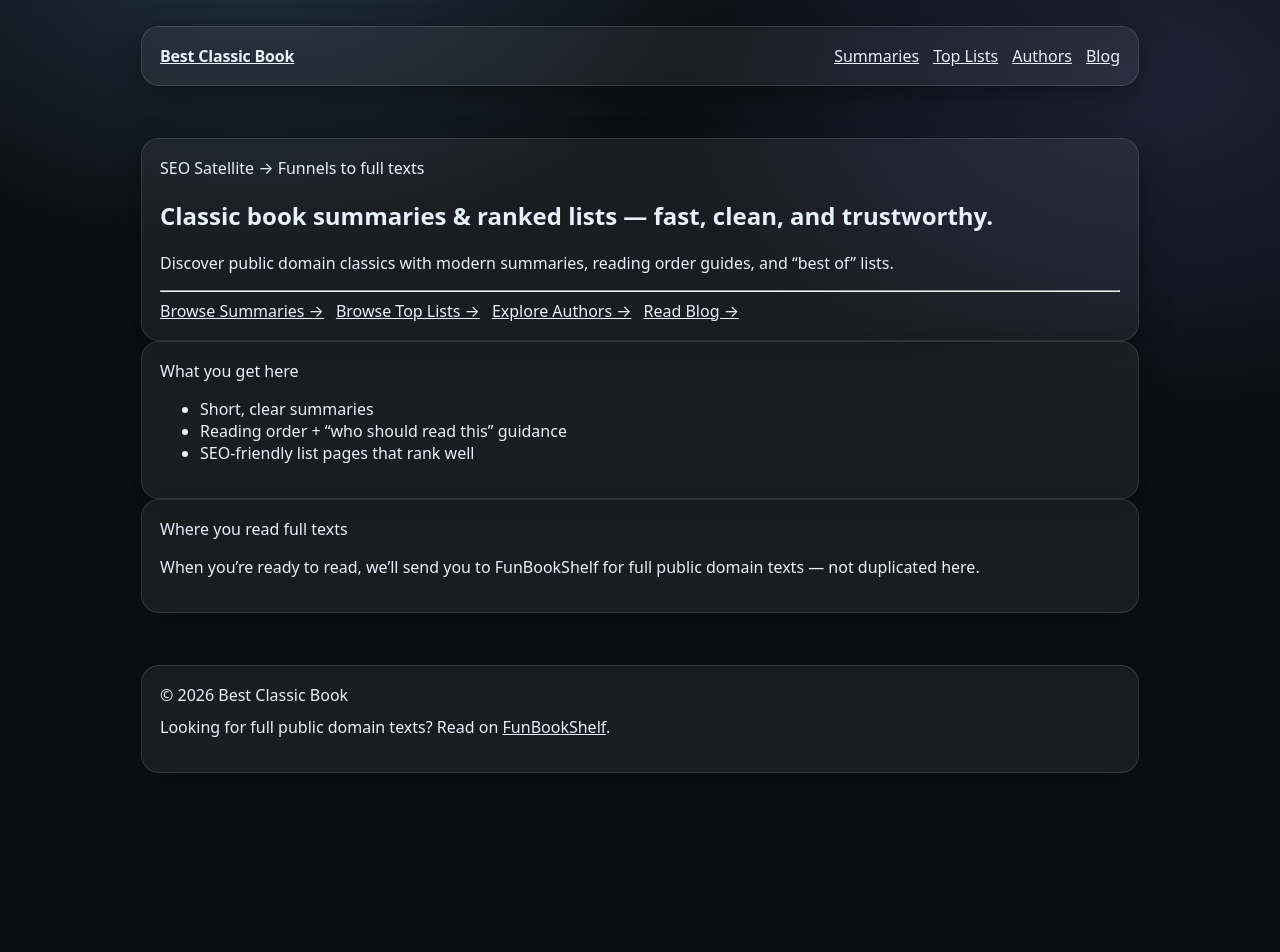
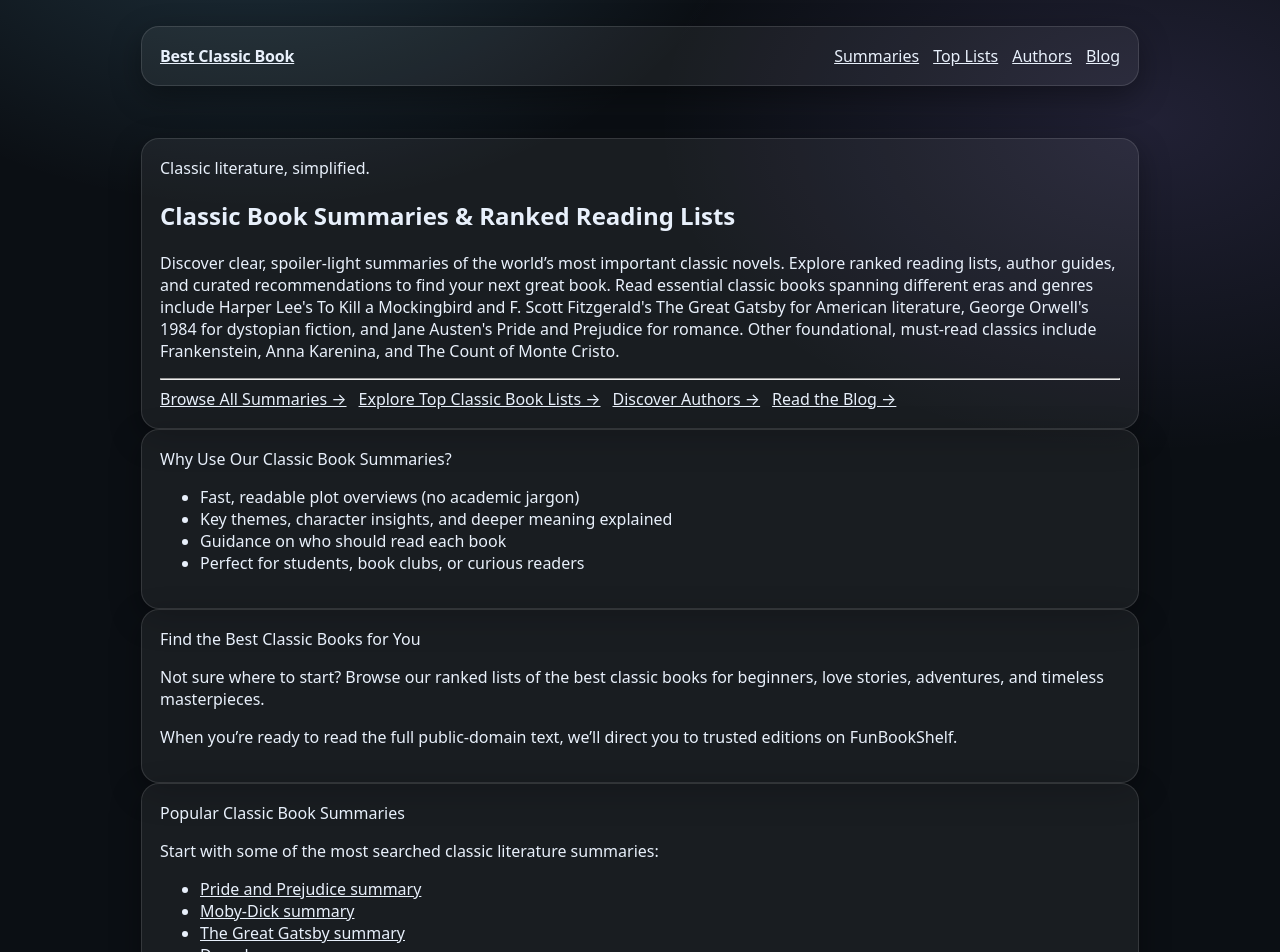
Before and after one commit to ldnarita/bestclassicbook-next, a Next.js app: page / in a window 1280 px wide. Shown: the top 952 px of the page. Before the commit the page ends 813 px from the top, so only its background shows below. Built offline with nearby package versions, Linux system fonts and the light colour scheme.

Commit message:
copy: update homepage visitor-facing text

```diff
--- a/app/page.tsx
+++ b/app/page.tsx
@@ -3,37 +3,102 @@ import Link from "next/link";
 export default function HomePage() {
   return (
     <div className="grid">
+      {/* HERO */}
       <section className="col-12 card">
-        <div className="badge">SEO Satellite → Funnels to full texts</div>
-        <h1 className="h1">Classic book summaries & ranked lists — fast, clean, and trustworthy.</h1>
+        <div className="badge">Classic literature, simplified.</div>
+
+        <h1 className="h1">
+          Classic Book Summaries & Ranked Reading Lists
+        </h1>
+
         <p className="p">
-          Discover public domain classics with modern summaries, reading order guides, and “best of” lists.
+          Discover clear, spoiler-light summaries of the world’s most important
+          classic novels. Explore ranked reading lists, author guides, and
+          curated recommendations to find your next great book.
+          Read essential classic books spanning different eras and genres
+          include Harper Lee's To Kill a Mockingbird and F. Scott Fitzgerald's
+          The Great Gatsby for American literature, George Orwell's 1984 for dystopian fiction,
+          and Jane Austen's Pride and Prejudice for romance. Other foundational,
+          must-read classics include Frankenstein, Anna Karenina, and The Count of Monte Cristo.
         </p>
 
         <hr className="sep" />
 
         <div style={{ display: "flex", gap: 12, flexWrap: "wrap" }}>
-          <Link className="badge" href="/summaries">Browse Summaries →</Link>
-          <Link className="badge" href="/lists">Browse Top Lists →</Link>
-          <Link className="badge" href="/authors">Explore Authors →</Link>
-          <Link className="badge" href="/blog">Read Blog →</Link>
+          <Link className="badge" href="/summaries">
+            Browse All Summaries →
+          </Link>
+          <Link className="badge" href="/lists">
+            Explore Top Classic Book Lists →
+          </Link>
+          <Link className="badge" href="/authors">
+            Discover Authors →
+          </Link>
+          <Link className="badge" href="/blog">
+            Read the Blog →
+          </Link>
         </div>
       </section>
 
+      {/* VALUE SECTION */}
       <section className="col-6 card">
-        <div className="h2">What you get here</div>
+        <div className="h2">Why Use Our Classic Book Summaries?</div>
         <ul className="p">
-          <li>Short, clear summaries</li>
-          <li>Reading order + “who should read this” guidance</li>
-          <li>SEO-friendly list pages that rank well</li>
+          <li>Fast, readable plot overviews (no academic jargon)</li>
+          <li>Key themes, character insights, and deeper meaning explained</li>
+          <li>Guidance on who should read each book</li>
+          <li>Perfect for students, book clubs, or curious readers</li>
         </ul>
       </section>
 
+      {/* DISCOVERY SECTION */}
       <section className="col-6 card">
-        <div className="h2">Where you read full texts</div>
+        <div className="h2">Find the Best Classic Books for You</div>
         <p className="p">
-          When you’re ready to read, we’ll send you to FunBookShelf for full public domain texts — not duplicated here.
+          Not sure where to start? Browse our ranked lists of the best
+          classic books for beginners, love stories, adventures, and
+          timeless masterpieces.
         </p>
+        <p className="p">
+          When you’re ready to read the full public-domain text, we’ll
+          direct you to trusted editions on FunBookShelf.
+        </p>
+      </section>
+
+      {/* SEO HUB SECTION */}
+      <section className="col-12 card">
+        <div className="h2">Popular Classic Book Summaries</div>
+        <p className="p">
+          Start with some of the most searched classic literature summaries:
+        </p>
+
+        <ul className="p">
+          <li>
+            <Link href="/summaries/pride-and-prejudice">
+              Pride and Prejudice summary
+            </Link>
+          </li>
+          <li>
+            <Link href="/summaries/moby-dick">
+              Moby-Dick summary
+            </Link>
+          </li>
+          <li>
+            <Link href="/summaries/the-great-gatsby">
+              The Great Gatsby summary
+            </Link>
+          </li>
+          <li>
+            <Link href="/summaries/dracula">
+              Dracula summary
+            </Link>
+          </li>
+          <li>
+            <Link href="/summaries/frankenstein">
+              Frankenstein summary
+            </Link>
+          </li>
+        </ul>
       </section>
     </div>
   );
```
